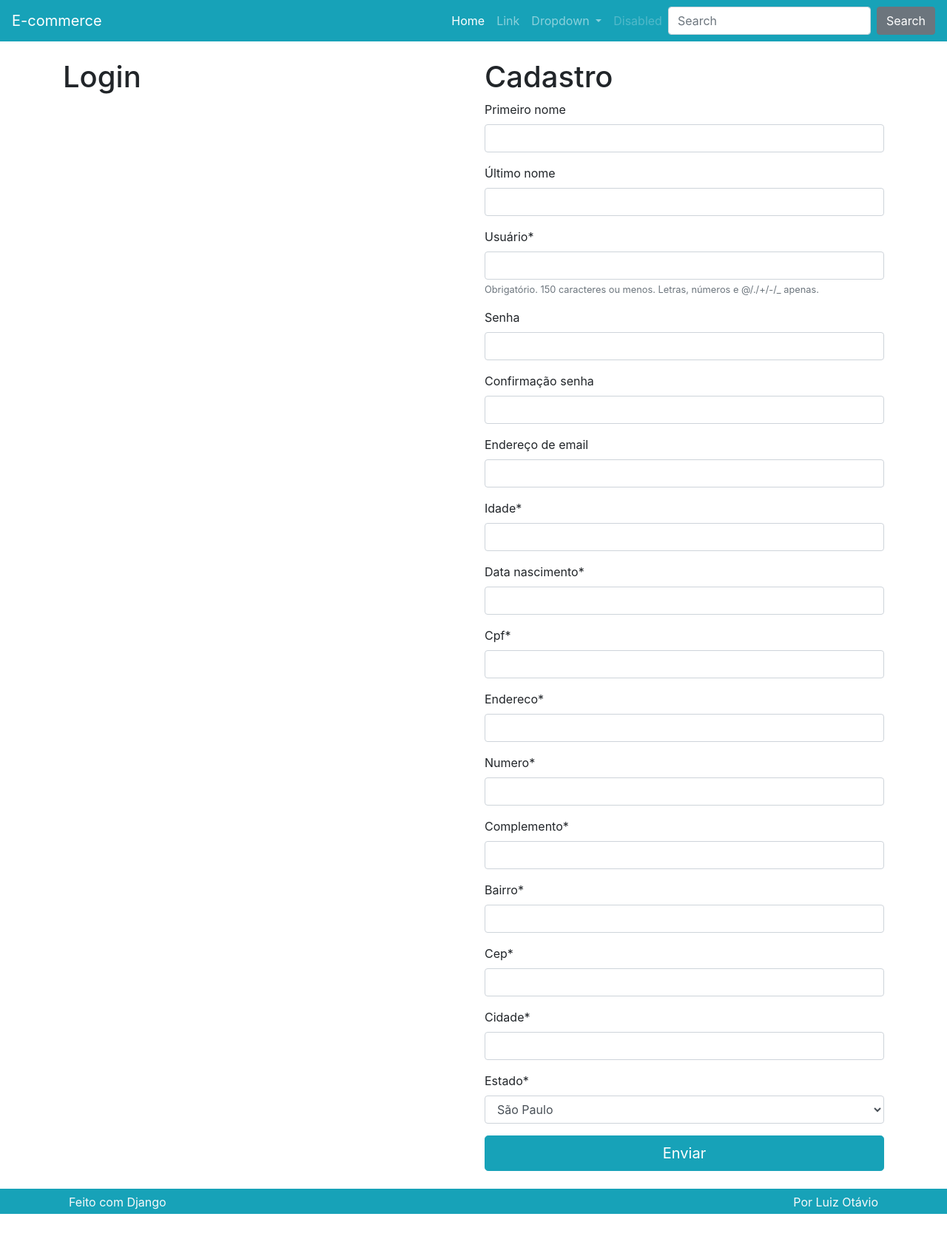
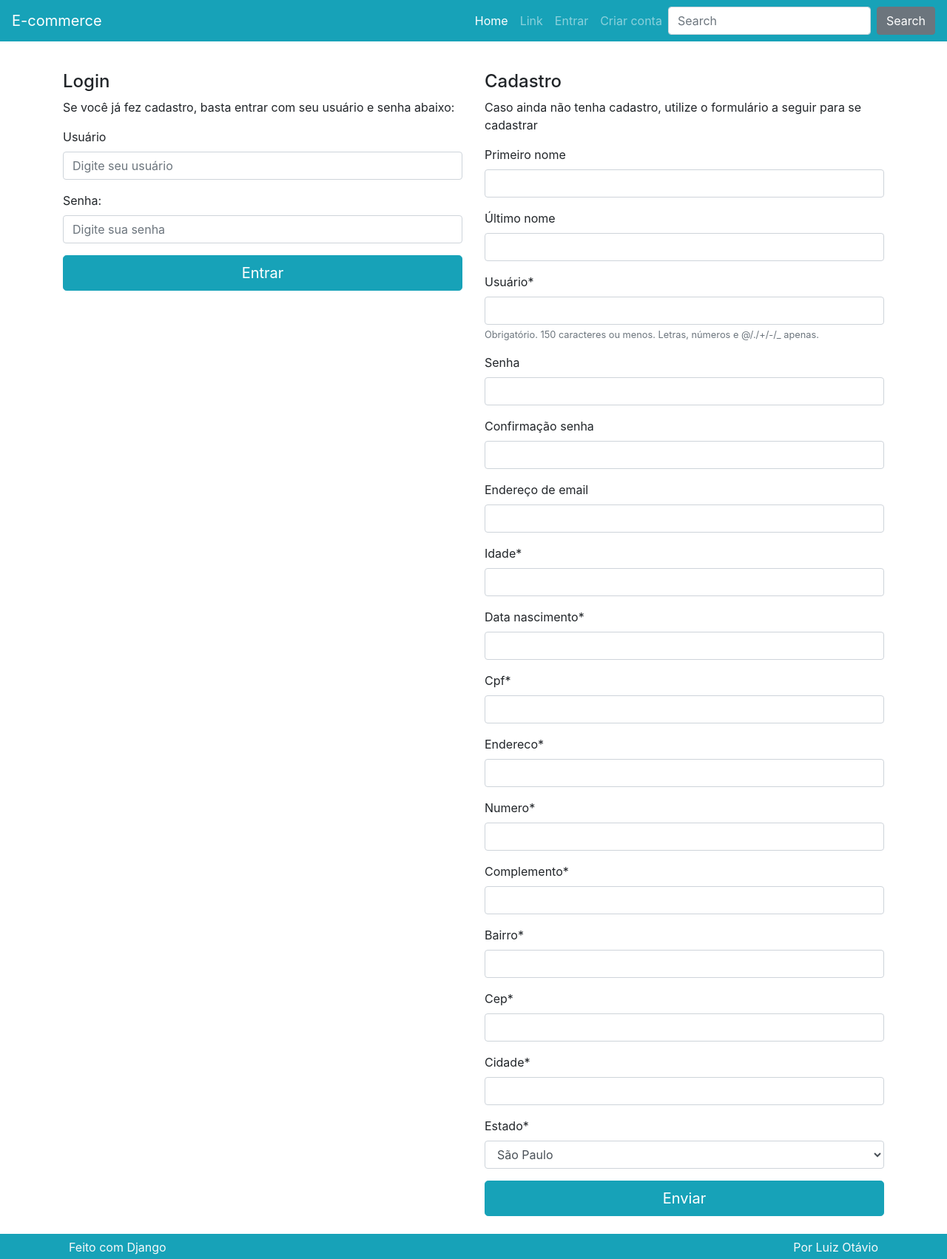
Before and after one commit to luizomf/django-simple-ecommerce, a Django app: page /perfil/ in a window 1280 px wide. Shown: the whole page at 74% size. Before the commit the page ends 1641 px from the top, so only its background shows below. Run offline with Django 3.2, Linux system fonts and the light colour scheme; some libraries are stand-ins or nearby versions.

Commit message:
Criados Login e Logout

```diff
--- a/perfil/templates/perfil/atualizar.html
+++ b/perfil/templates/perfil/atualizar.html
@@ -1,5 +1,8 @@
 {% extends 'perfil/criar.html' %}
 
 {% block titulocadastro %}
-<h1>Atualizar dados</h1>
+<h4>Atualizar cadastro</h4>
+<p>
+    Utilize o formulário a seguir para atualizar seus dados.
+</p>
 {% endblock %}
--- a/perfil/templates/perfil/criar.html
+++ b/perfil/templates/perfil/criar.html
@@ -6,15 +6,37 @@
 <div class="row">
 
     {% if not request.user.is_authenticated %}
-    <div class="col-lg">
-        <h1>Login</h1>
+    <div class="col-lg mt-3">
+        <h4>Login</h4>
+        <p>Se você já fez cadastro, basta entrar com seu usuário e senha abaixo:</p>
+
+        <form method="POST" action="{% url 'perfil:login' %}">
+            {% csrf_token %}
+            <div class="form-group">
+                <label for="InputUsuario1">Usuário</label>
+                <input type="text" name='username' class="form-control" id="InputUsuario1"
+                    aria-describedby="usuarioHelp" placeholder="Digite seu usuário">
+            </div>
+            <div class="form-group">
+                <label for="exampleInputPassword1">Senha:</label>
+                <input name='password' type="password" class="form-control" id="exampleInputPassword1"
+                    placeholder="Digite sua senha">
+            </div>
+            <button type="submit" class="btn btn-primary btn-block btn-lg">Entrar</button>
+        </form>
+
+
     </div>
     {% endif %}
 
-    <div class="col-lg">
+    <div class="col-lg mt-3">
 
         {% block titulocadastro %}
-        <h1>Cadastro</h1>
+        <h4>Cadastro</h4>
+        <p>
+            Caso ainda não tenha cadastro, utilize o formulário a seguir para se
+            cadastrar
+        </p>
         {% endblock %}
 
         <form method="POST" action="">
--- a/perfil/views.py
+++ b/perfil/views.py
@@ -1,9 +1,10 @@
-from django.shortcuts import render, get_object_or_404
+from django.contrib import messages
+from django.shortcuts import render, get_object_or_404, redirect
 from django.views.generic import ListView
 from django.views import View
 from django.http import HttpResponse
 from django.contrib.auth.models import User
-from django.contrib.auth import authenticate, login
+from django.contrib.auth import authenticate, login, logout
 import copy
 
 from . import models
@@ -61,11 +62,7 @@ class BasePerfil(View):
 
 class Criar(BasePerfil):
     def post(self, *args, **kwargs):
-        # TODO: necessário voltar a linha abaixo em produção
-        # if not self.userform.is_valid() or not self.perfilform.is_valid():
-
-        # TODO: remover linha abaixo e voltar linha acima
-        if not self.userform.is_valid():
+        if not self.userform.is_valid() or not self.perfilform.is_valid():
             return self.renderizar
 
         username = self.userform.cleaned_data.get('username')
@@ -121,6 +118,18 @@ class Criar(BasePerfil):
 
         self.request.session['carrinho'] = self.carrinho
         self.request.session.save()
+
+        messages.success(
+            self.request,
+            'Seu cadastro foi criado ou atualizado com sucesso.'
+        )
+
+        messages.success(
+            self.request,
+            'Você fez login e pode concluir sua compra.'
+        )
+
+        return redirect('perfil:criar')
         return self.renderizar
 
 
@@ -130,10 +139,43 @@ class Atualizar(View):
 
 
 class Login(View):
-    def get(self, *args, **kwargs):
-        return HttpResponse('Login')
+    def post(self, *args, **kwargs):
+        username = self.request.POST.get('username')
+        password = self.request.POST.get('password')
+
+        if not username or not password:
+            messages.error(
+                self.request,
+                'Usuário ou senha inválidos.'
+            )
+            return redirect('perfil:criar')
+
+        usuario = authenticate(
+            self.request, username=username, password=password)
+
+        if not usuario:
+            messages.error(
+                self.request,
+                'Usuário ou senha inválidos.'
+            )
+            return redirect('perfil:criar')
+
+        login(self.request, user=usuario)
+
+        messages.success(
+            self.request,
+            'Você fez login no sistema e pode concluir sua compra.'
+        )
+        return redirect('produto:carrinho')
 
 
 class Logout(View):
     def get(self, *args, **kwargs):
-        return HttpResponse('Logout')
+        carrinho = copy.deepcopy(self.request.session.get('carrinho'))
+
+        logout(self.request)
+
+        self.request.session['carrinho'] = carrinho
+        self.request.session.save()
+
+        return redirect('produto:lista')
--- a/templates/parciais/_nav.html
+++ b/templates/parciais/_nav.html
@@ -15,21 +15,26 @@
             <li class="nav-item">
                 <a class="nav-link" href="#">Link</a>
             </li>
+
+            {% if request.user.is_authenticated %}
             <li class="nav-item dropdown">
                 <a class="nav-link dropdown-toggle" href="#" id="navbarDropdown" role="button" data-toggle="dropdown"
                     aria-haspopup="true" aria-expanded="false">
-                    Dropdown
+                    Conta
                 </a>
                 <div class="dropdown-menu" aria-labelledby="navbarDropdown">
-                    <a class="dropdown-item" href="#">Action</a>
-                    <a class="dropdown-item" href="#">Another action</a>
-                    <div class="dropdown-divider"></div>
-                    <a class="dropdown-item" href="#">Something else here</a>
+                    <a class="dropdown-item" href="{% url 'perfil:criar' %}">Atualizar</a>
+                    <a class="dropdown-item" href="{% url 'perfil:logout' %}">Sair</a>
                 </div>
             </li>
+            {% else %}
             <li class="nav-item">
-                <a class="nav-link disabled" href="#">Disabled</a>
+                <a class="nav-link" href="{% url 'perfil:criar' %}">Entrar</a>
             </li>
+            <li class="nav-item">
+                <a class="nav-link" href="{% url 'perfil:criar' %}">Criar conta</a>
+            </li>
+            {% endif %}
 
             {% if request.session.carrinho %}
             <li class="nav-item">
```
